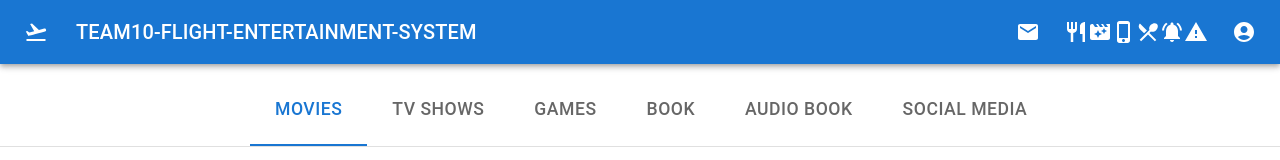
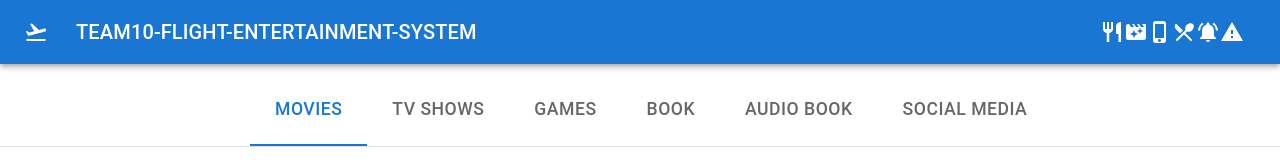
Before and after one commit to ldumeni1/Team10-Flight-Entertainment-System, a React (Create React App) app: page / in a window 1280 px wide. Shown: the top 160 px of the page. Built offline with nearby package versions, Linux system fonts and the light colour scheme.

Commit message:
app.js cleanup

```diff
--- a/src/App.js
+++ b/src/App.js
@@ -64,45 +64,18 @@ const [entertainmentMenu, setEntertainmentMenu] = useState(true);
 
           <Box sx={{ flexGrow: 1 }} />
           <Box sx={{ display: { xs: 'none', md: 'flex' } }}>
-            <IconButton size="large" aria-label="show 4 new mails" color="inherit">
-              <Badge>
-                <Mail />
-              </Badge>
-            </IconButton>
+
             <IconButton
               size="large"
               color="inherit"
               onClick={handlePhoneButton}
             >
-              <Badge color="error">
                 <Restaurant/>
                 <MovieFilter/>
                 <PhoneIphone/>
                 <RestaurantMenu/>
                 <NotificationsActive/>
                 <Warning/>
-
-
-              </Badge>
-            </IconButton>
-            <IconButton
-              size="large"
-              edge="end"
-              aria-label="account of current user"
-              aria-haspopup="true"
-              color="inherit"
-            >
-              <AccountCircle />
-            </IconButton>
-          </Box>
-          <Box sx={{ display: { xs: 'flex', md: 'none' } }}>
-            <IconButton
-              size="large"
-              aria-label="show more"
-              aria-haspopup="true"
-              color="inherit"
-            >
-              <More />
             </IconButton>
           </Box>
         </Toolbar>
```
